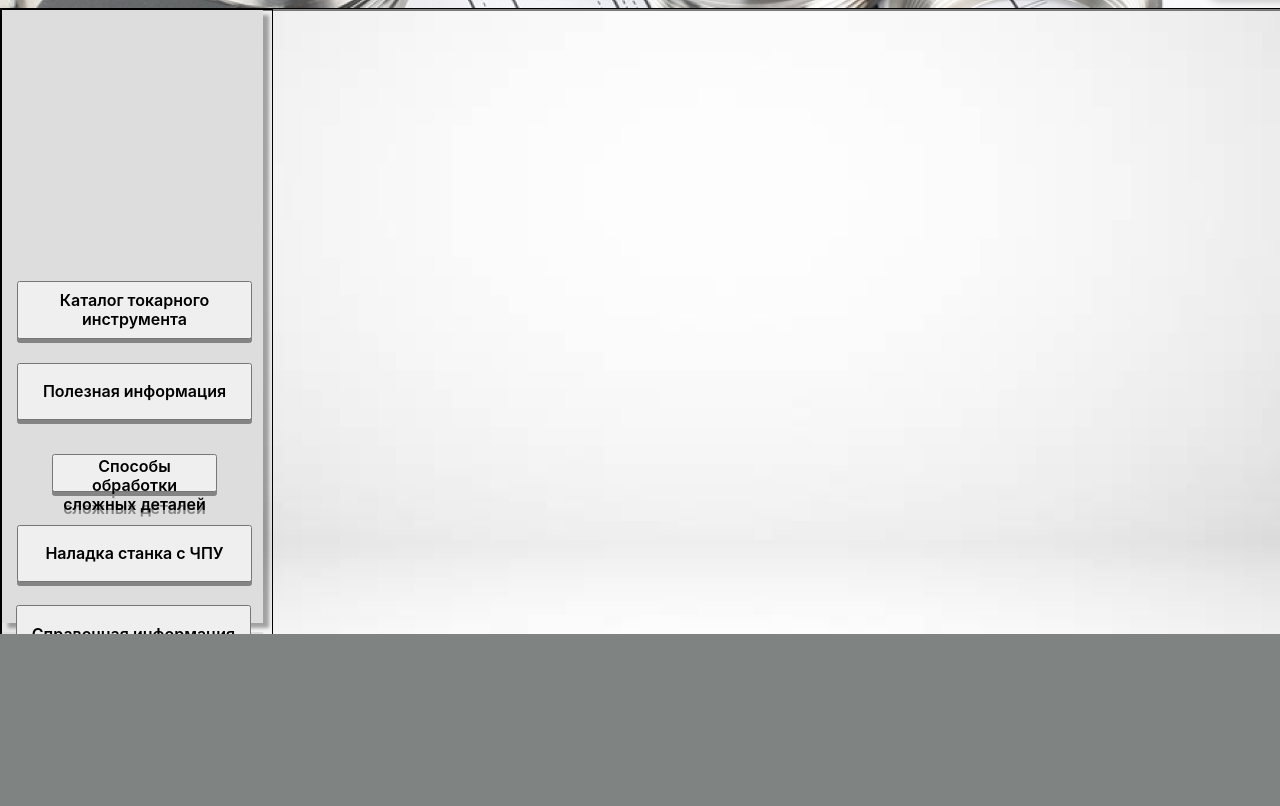
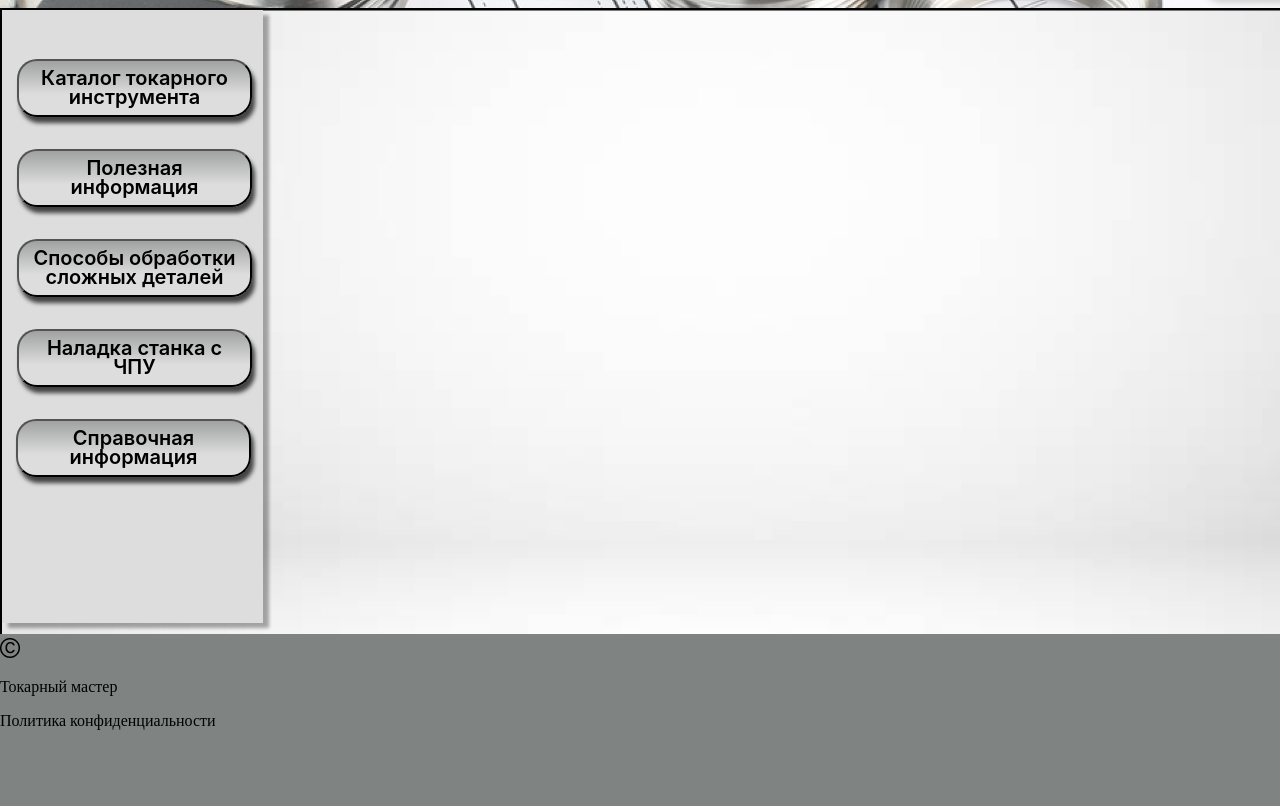
Before and after one commit to yakimmm1983/Turning_master, a Django app: page / in a window 1280 px wide; the page is wider, and only the part inside the window is pictured. Shown: the part 218-1024 px from the top of that part. Run offline with Django 4.2, Linux system fonts and the light colour scheme.

Commit message:
add style

```diff
--- a/TurningMaster/TurningMaster/urls.py
+++ b/TurningMaster/TurningMaster/urls.py
@@ -16,8 +16,16 @@ Including another URLconf
 """
 from django.contrib import admin
 from django.urls import path
-from myMaster.views import main
+from myMaster.views import main,mainRedirect,reg,enter,catalog,info,process,machine,guide
 urlpatterns = [
     path('admin/', admin.site.urls),
-    path('',main)
+    path('',main),
+    path('mainGood/',mainRedirect,name='main'),
+    path('reg/',reg,name='reg'),
+    path('enter/',enter,name='enter'),
+    path('catalog/',catalog,name='catalog'),
+    path('info/',info,name='info'),
+    path('process/',process,name='process'),
+    path('machine/',machine,name='machine'),
+    path('guide/',guide,name='guide'),
 ]
--- a/TurningMaster/myMaster/views.py
+++ b/TurningMaster/myMaster/views.py
@@ -1,4 +1,28 @@
-from django.shortcuts import render
-
+from django.shortcuts import render,redirect
+from .forms import Registration,Enter
 def main(request):
     return render(request,'main.html',)
+def mainRedirect(request):
+    return render(request,'main.html',)
+def reg(request):
+    registration = Registration()
+    return render(request,'reg.html', {"form":registration})
+def enter(request):
+    return render(request,'enter.html',{"form":Enter})
+def catalog(request):
+    return render(request,'catalog.html',)
+def info(request):
+    return render(request,'info.html',)
+def process(request):
+    return render(request,'process.html',)
+def machine(request):
+    return render(request,'machine.html',)
+def guide(request):
+    return render(request,'guide.html',)
+def isValidForms(request):
+    if request.method == "POST":
+        registration = Registration(request.POST)
+        if registration.is_valid():
+            return render(request, "main.html")
+        else:
+            return render(request, "reg.html", {'form': Registration})
--- a/TurningMaster/static/css/stylesheet.css
+++ b/TurningMaster/static/css/stylesheet.css
@@ -31,16 +31,21 @@
     height: 627px;
     left: 0px;
     top: 226px;
-    background: url(общий фон.png);
+;
     border: 1px solid #000000;
+
+
 }
 .back-Left{
-    width: 270px;
+    width: 1440px;
     height: 627px;
     left: 0px;
     top: 226px;
-    background: url(левый фон.png);
+
     border: 1px solid #000000;
+    background-repeat: no-repeat;
+
+
 }
 .back-Down{
     position: absolute;
@@ -149,127 +131,112 @@
 }
 
 .left-button1{
-/* Каталог токарного инструмента */
+    position: absolute;
+    font-family: 'Inter';
+    font-style: normal;
+    font-weight: 600;
+    font-size: 20px;
+    line-height: 19px;
+    text-align: center;
 
-position: absolute;
-width: 138px;
-height: 39px;
-left: 71px;
-top: 273px;
+    width: 235px;
+    height: 58px;
+    left: 16px;
+    top: 50px;
 
-font-family: 'Inter';
-font-style: normal;
-font-weight: 600;
-font-size: 16px;
-line-height: 19px;
-text-align: center;
-color: #000000;
-
-/* Rectangle 2 */
-position: absolute;
-width: 235px;
-height: 58px;
-left: 16px;
-top: 272px;
-filter: drop-shadow(0px 4px 0px rgba(0, 0, 0, 0.4));
+    background: rgb(119,122,121);
+    background: linear-gradient(180deg, rgba(119,122,121,0.6) 0%, rgba(165,175,170,0) 62%);
+    box-shadow: 3px 6px 4px rgba(0, 0, 0, 0.7);
+    border-radius: 20px;
 }
 
 .left-button2{
-/* Полезная информация */
-position: absolute;
-width: 168px;
-height: 19px;
-left: 56px;
-top: 363px;
+    position: absolute;
+    font-family: 'Inter';
+    font-style: normal;
+    font-weight: 600;
+    font-size: 20px;
+    line-height: 19px;
+    text-align: center;
 
-font-family: 'Inter';
-font-style: normal;
-font-weight: 600;
-font-size: 16px;
-line-height: 19px;
-text-align: center;
-color: #000000;
+    width: 235px;
+    height: 58px;
+    left: 16px;
+    top: 140px;
 
-/* Rectangle 3 */
-position: absolute;
-width: 235px;
-height: 57px;
-left: 16px;
-top: 354px;
-filter: drop-shadow(0px 4px 0px rgba(0, 0, 0, 0.4));
+    background: rgb(119,122,121);
+    background: linear-gradient(180deg, rgba(119,122,121,0.6) 0%, rgba(165,175,170,0) 62%);
+    box-shadow: 3px 6px 4px rgba(0, 0, 0, 0.7);
+    border-radius: 20px
 }
 
 .left-button3{
-/* Rectangle 4 */
-position: absolute;
-width: 235px;
-height: 57px;
-left: 15px;
-top: 435px;
-filter: drop-shadow(0px 4px 0px rgba(0, 0, 0, 0.4));
+    position: absolute;
+    width: 235px;
+    height: 58px;
+    left: 16px;
+    top: 230px;
 
-/* Способы обработки сложных деталей */
-position: absolute;
-width: 165px;
-height: 38px;
-left: 50.99px;
-top: 445px;
+    font-family: 'Inter';
+    font-style: normal;
+    font-weight: 600;
+    font-size: 20px;
+    line-height: 19px;
+    text-align: center;
 
-font-family: 'Inter';
-font-style: normal;
-font-weight: 600;
-font-size: 16px;
-line-height: 19px;
-text-align: center;
-color: #000000;
+    background: rgb(119,122,121);
+    background: linear-gradient(180deg, rgba(119,122,121,0.6) 0%, rgba(165,175,170,0) 62%);
+    box-shadow: 3px 6px 4px rgba(0, 0, 0, 0.7);
+    border-radius: 20px
 }
 
 .left-button4{
-/* Наладка станка с ЧПУ */
-position: absolute;
-width: 131px;
-height: 38px;
-left: 68.99px;
-top: 526px;
+    position: absolute;
+    font-family: 'Inter';
+    font-style: normal;
+    font-weight: 600;
+    font-size: 20px;
+    line-height: 19px;
+    text-align: center;
 
-font-family: 'Inter';
-font-style: normal;
-font-weight: 600;
-font-size: 16px;
-line-height: 19px;
-text-align: center;
-color: #000000;
+    width: 235px;
+    height: 58px;
+    left: 16px;
+    top: 320px;
 
-/* Rectangle 5 */
-position: absolute;
-width: 235px;
-height: 57px;
-left: 16px;
-top: 516px;
-filter: drop-shadow(0px 4px 0px rgba(0, 0, 0, 0.4));
+    background: rgb(119,122,121);
+    background: linear-gradient(180deg, rgba(119,122,121,0.6) 0%, rgba(165,175,170,0) 62%);
+    box-shadow: 3px 6px 4px rgba(0, 0, 0, 0.7);
+    border-radius: 20px
 }
 
 .left-button5{
-/* Справочная информация */
-position: absolute;
-width: 185px;
-height: 19px;
-left: 41px;
-top: 605px;
+    position: absolute;
+    font-family: 'Inter';
+    font-style: normal;
+    font-weight: 600;
+    font-size: 20px;
+    line-height: 19px;
+    text-align: center;
 
-font-family: 'Inter';
-font-style: normal;
-font-weight: 600;
-font-size: 16px;
-line-height: 19px;
-text-align: center;
-color: #000000;
+    width: 235px;
+    height: 58px;
+    left: 15px;
+    top: 410px;
 
-/* Rectangle 6 */
-position: absolute;
-width: 235px;
-height: 58px;
-left: 15px;
-top: 596px;
-filter: drop-shadow(0px 4px 0px rgba(0, 0, 0, 0.4));
+    background: rgb(119,122,121);
+    background: linear-gradient(180deg, rgba(119,122,121,0.6) 0%, rgba(165,175,170,0) 62%);
+    box-shadow: 3px 6px 4px rgba(0, 0, 0, 0.7);
+    border-radius: 20px
 }
+
+.sign-down{
+
+
+
+}
+.p{
+
+
+
+}
--- a/TurningMaster/templates/main.html
+++ b/TurningMaster/templates/main.html
@@ -1,24 +1,37 @@
+
+<!DOCTYPE html>
 {% load static %}
-<!DOCTYPE html>
-<html lang="en">
+<html lang="en" >
+
 <head>
     <meta charset="UTF-8">
     <title>Главная</title>
     <link rel= "stylesheet" href = "{% static 'css/stylesheet.css' %}" type = "text/css">
 
 </head>
+<style></style>
+<header class="back-Ap" style="background-image: url({% static 'img/верхний фон.png' %})">
 
-<header >
-    <div class="back-Ap" style="background-image: url({% static 'img/верхний фон.png' %})" >
-        <p class="master">Токарный мастер</p>
+        <small class="master" >Токарный мастер</small>
+    <form method = "post" action="{% url 'main' %}">
+        {% csrf_token %}
         <button class="main-button" type="submit">Главная</button>
+    </form>
+    <div>
+        <img class="cnc" src="{% static 'img/cnc.png' %}" alt="cnc" >
+        <img class="program"  src="{% static 'img/программа.png' %}" alt="program">
+    </div>
 
-        <img class="cnc" src="{% static 'img/cnc.png' %}">
-        <img class="program" src="{% static 'img/программа.png' %}">
 
+    <form method = "post" action="{% url 'reg' %}">
+        {% csrf_token %}
         <button class="reg-button" type="submit">Регистрация</button>
+    </form>
+    <form method = "post" action="{% url 'enter' %}">
+        {% csrf_token %}
         <button class="vhod-button" type="submit">Вход</button>
-    </div>
+    </form>
+
 
 </header>
 
@@ -26,11 +39,26 @@
     <div class="back-Main" style="background-image: url({% static 'img/общий фон.png' %})">
         <div class="back-Left" style="background-image: url({% static 'img/левый фон.png' %})">
 
+            <form method = "post" action="{% url 'catalog' %}">
+                {% csrf_token %}
                 <button class="left-button1" type="submit">Каталог токарного инструмента</button>
+            </form>
+            <form method = "post" action="{% url 'info' %}">
+                {% csrf_token %}
                 <button class="left-button2" type="submit">Полезная информация</button>
+            </form>
+            <form method = "post" action="{% url 'process' %}">
+                {% csrf_token %}
                 <button class="left-button3" type="submit">Способы обработки сложных деталей</button>
+            </form>
+            <form method = "post" action="{% url 'machine' %}">
+                {% csrf_token %}
                 <button class="left-button4" type="submit">Наладка станка с ЧПУ</button>
+            </form>
+            <form method = "post" action="{% url 'guide' %}">
+                {% csrf_token %}
                 <button class="left-button5" type="submit">Справочная информация</button>
+            </form>
 
         </div>
     </div>
@@ -39,7 +67,9 @@
 
 <footer>
     <div class="back-Down" style="background-image: url({% static 'img/нижний фон.png' %})">
-
+        <img class="sign-down" src="{% static 'img/sign-down.png' %}" alt="sign" >
+        <p >Токарный мастер</p>
+        <p>Политика конфиденциальности</p>
     </div>
 </footer>
 </html>
```
Also changed, not shown: other parts of TurningMaster/static/css/stylesheet.css (+6 -29 lines), TurningMaster/myMaster/forms.py (added, +23 -0 lines), TurningMaster/templates/catalog.html (added, +12 -0 lines), TurningMaster/templates/enter.html (added, +19 -0 lines), TurningMaster/templates/guide.html (added, +10 -0 lines), TurningMaster/templates/info.html (added, +10 -0 lines), TurningMaster/templates/machine.html (added, +10 -0 lines), TurningMaster/templates/process.html (added, +10 -0 lines), TurningMaster/templates/reg.html (added, +19 -0 lines), TurningMaster/static/img/sign-down.png (added). Lines whose indentation alone changed are shown as unchanged.
